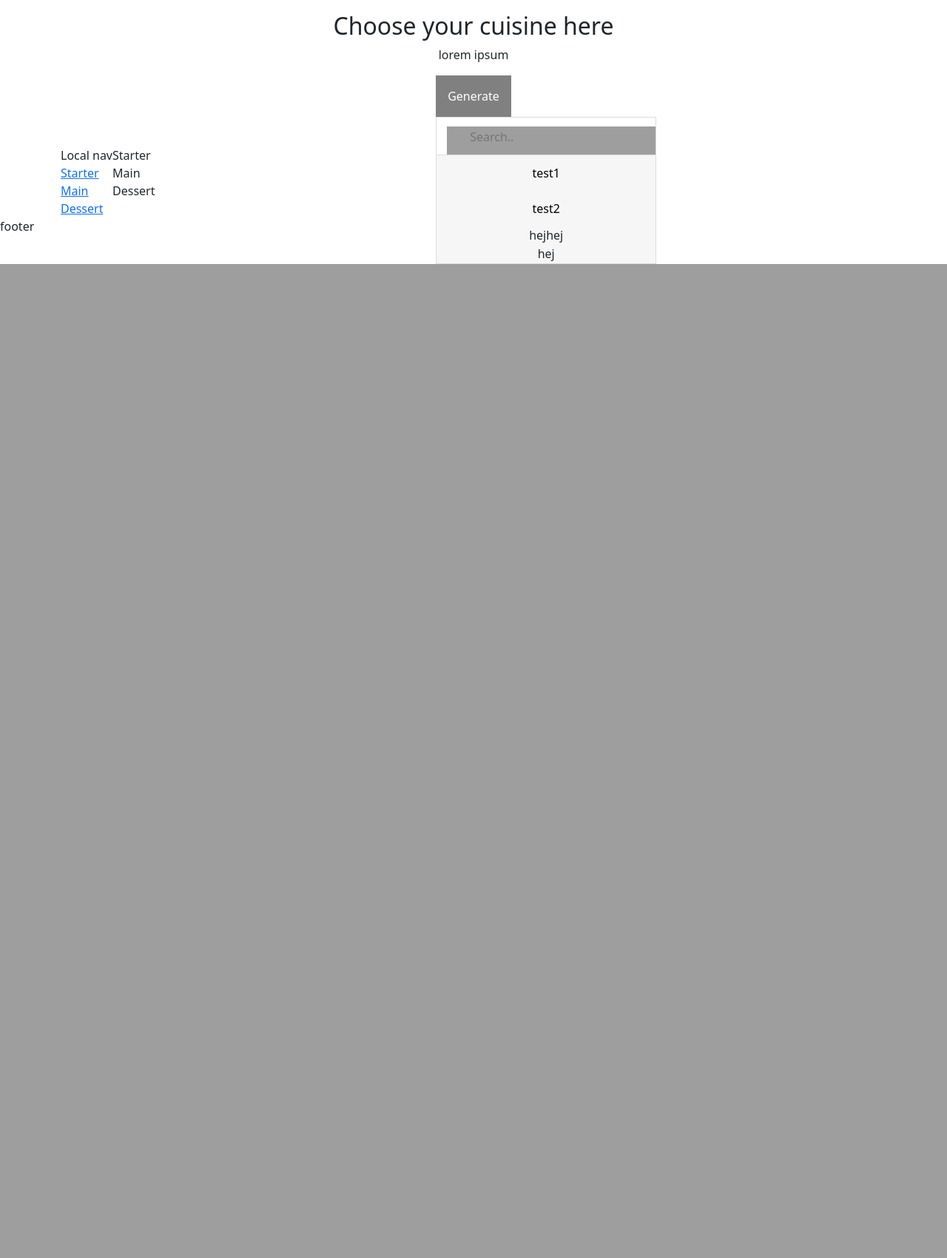
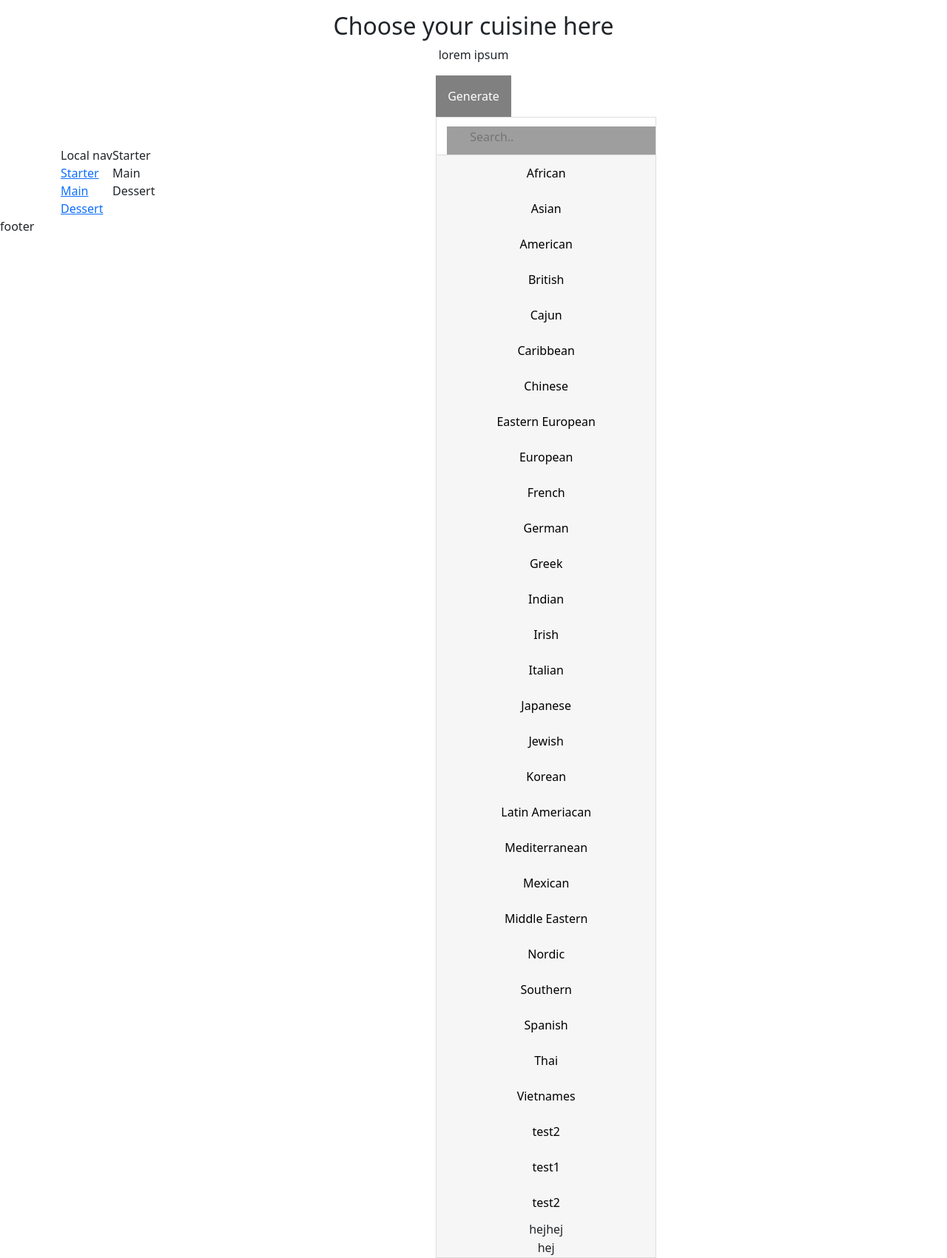
Before and after one commit to Samlund/Dineify, a Python web app: template templates/Index.html in a window 1280 px wide, after a click on "Generate". Shown: the part 1040-2741 px from the top of the page at 74% size. Before the commit the page ends 1397 px from the top, so only its background shows below. Run offline with Jinja, Linux system fonts and the light colour scheme; the template is opened without the code that fills it, so the values that code supplies are empty; grey boxes are pictures that could not be loaded.

Commit message:
cuisine options

```diff
--- a/templates/Index.html
+++ b/templates/Index.html
@@ -50,8 +50,36 @@
           <button onclick="myFunction()" class="dropbtn">Generate</button>
           <div id="myDropdown" class="dropdown-content">
             <input type="text" placeholder="Search.." id="myInput" onkeyup="filterFunction()" />
-            <a href="#test1">test1</a>
-            <a href="test2">test2</a>
+            <a href="#">African</a>
+            <a href="#">Asian</a>
+            <a href="#">American</a>
+            <a href="#">British</a>
+            <a href="#">Cajun</a>
+            <a href="#">Caribbean</a>
+            <a href="#">Chinese</a>
+            <a href="#">Eastern European</a>
+            <a href="#">European</a>
+            <a href="#">French</a>
+            <a href="#">German</a>
+            <a href="#">Greek</a>
+            <a href="#">Indian</a>
+            <a href="#">Irish</a>
+            <a href="#">Italian</a>
+            <a href="#">Japanese</a>
+            <a href="#">Jewish</a>
+            <a href="#">Korean</a>
+            <a href="#">Latin Ameriacan</a>
+            <a href="#">Mediterranean</a>
+            <a href="#">Mexican</a>
+            <a href="#">Middle Eastern</a>
+            <a href="#">Nordic</a>
+            <a href="#">Southern</a>
+            <a href="#">Spanish</a>
+            <a href="#">Thai</a>
+            <a href="#">Vietnames</a>
+            <a href="#">test2</a>
+            <a href="#">test1</a>
+            <a href="#">test2</a>
             <option value="hejhej">hejhej</option>
             <option value="hej">hej</option>
           </div>
```
